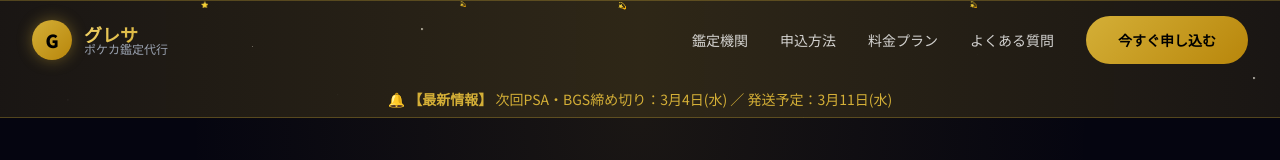
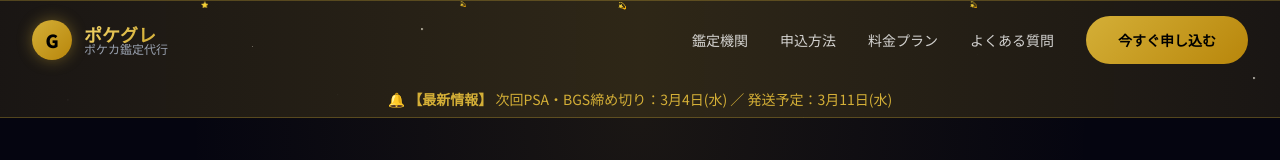
Before and after one commit to ekato4222-dot/pokegure, a Next.js app: page / in a window 1280 px wide. Shown: the top 160 px of the page. Built offline with nearby package versions, Linux system fonts and the light colour scheme.

Commit message:
feat: サービス名をグレサからポケグレに変更

```diff
--- a/src/app/layout.tsx
+++ b/src/app/layout.tsx
@@ -9,7 +9,7 @@ const notoSansJP = Noto_Sans_JP({
 });
 
 export const metadata: Metadata = {
-  title: "グレサ | ポケカ鑑定代行 PSA・BGS・CGC | GradingServices",
+  title: "ポケグレ | ポケカ鑑定代行 PSA・BGS・CGC | GradingServices",
   description:
     "ポケモンカード専門の鑑定代行サービス。PSA公式認定代理店として、PSA・BGS・CGCへのFedExアメリカ直送で安全・確実に鑑定代行を行います。ポケカの価値を世界基準で証明しましょう。",
   keywords: [
@@ -21,7 +21,7 @@ export const metadata: Metadata = {
     "BGS",
     "CGC",
     "グレーディング",
-    "グレサ",
+    "ポケグレ",
     "旧裏カード",
     "初期ポケカ",
     "PSA10",
@@ -29,7 +29,7 @@ export const metadata: Metadata = {
     "FedEx直送",
   ],
   openGraph: {
-    title: "グレサ | ポケカ鑑定代行 PSA・BGS・CGC",
+    title: "ポケグレ | ポケカ鑑定代行 PSA・BGS・CGC",
     description:
       "ポケモンカード専門の鑑定代行サービス。PSA公式認定代理店として、FedExアメリカ直送で安全・確実に鑑定代行を行います。",
     type: "website",
--- a/src/app/page.tsx
+++ b/src/app/page.tsx
@@ -327,7 +327,7 @@ export default function Home() {
                 G
               </div>
               <div>
-                <div className="font-black text-lg leading-none gradient-text">グレサ</div>
+                <div className="font-black text-lg leading-none gradient-text">ポケグレ</div>
                 <div className="text-xs text-gray-400 leading-none">ポケカ鑑定代行</div>
               </div>
             </div>
@@ -1023,7 +1023,7 @@ export default function Home() {
                   G
                 </div>
                 <div>
-                  <div className="font-black text-lg leading-none gradient-text">グレサ</div>
+                  <div className="font-black text-lg leading-none gradient-text">ポケグレ</div>
                   <div className="text-xs text-gray-400 leading-none">ポケカ鑑定代行</div>
                 </div>
               </div>
@@ -1065,7 +1065,7 @@ export default function Home() {
             style={{ borderColor: "rgba(212, 175, 55, 0.1)" }}
           >
             <p className="text-gray-500 text-xs">
-              © 2024 グレーディング・サービス（グレサ）. All rights reserved.
+              © 2024 ポケグレ. All rights reserved.
             </p>
             <div className="flex items-center gap-4">
               <a
```
